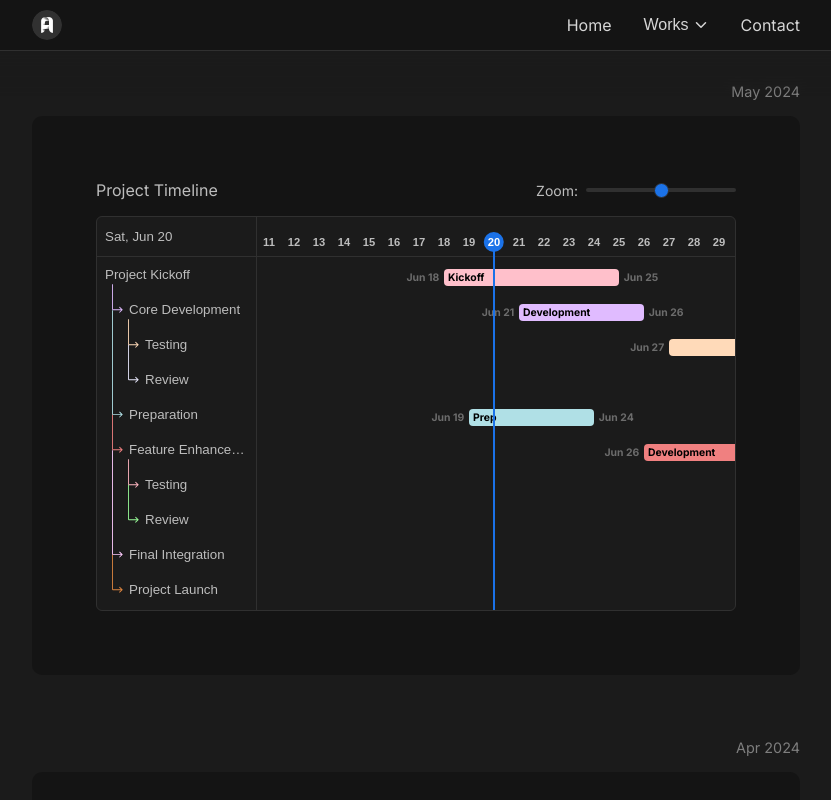
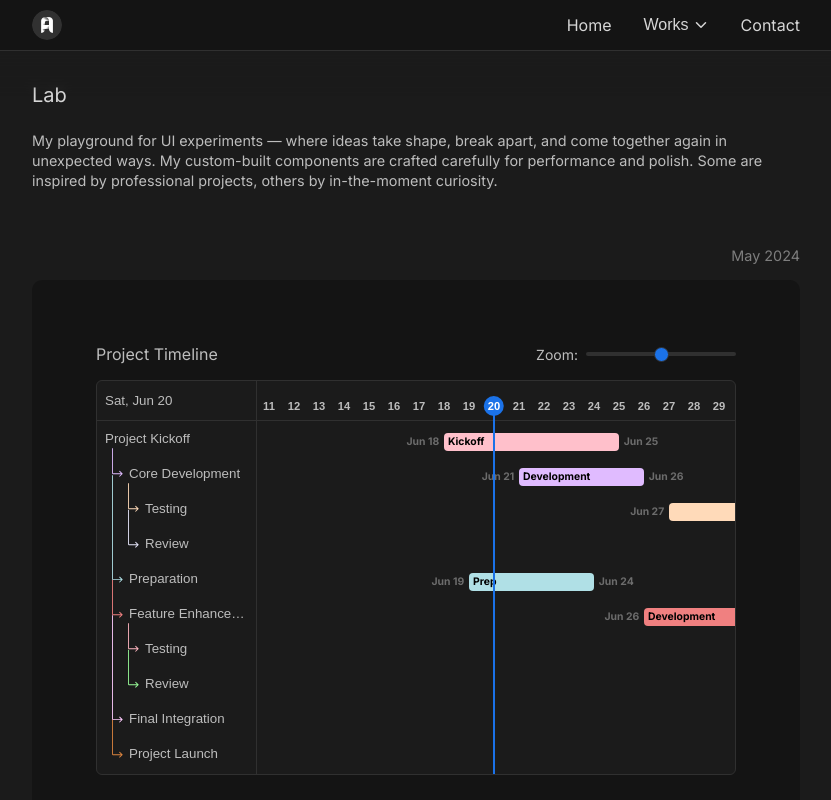
Before and after one commit to christiananagnostou/www, a Next.js app: page /lab in a window 1280 px wide. Shown: the top 800 px of the page, without its empty margins (224-1055 px from the left). Built offline with nearby package versions, Linux system fonts and the light colour scheme.

Commit message:
fix: a11y improvements

```diff
--- a/components/Home/FeaturedProjects.tsx
+++ b/components/Home/FeaturedProjects.tsx
@@ -44,7 +44,7 @@ const FeaturedProjects = () => (
       target="_blank"
       variants={fade}
     >
-      <Image src={LiftClubLogo} alt="Lift Club logo" />
+      <Image src={LiftClubLogo} alt="Lift Club logo" loading="eager" />
       Lift Club
     </ProjectLink>
 
@@ -54,7 +54,7 @@ const FeaturedProjects = () => (
       target="_blank"
       variants={fade}
     >
-      <Image src={JukeboxLogo} alt="Jukebox logo" className="darker" />
+      <Image src={JukeboxLogo} alt="Jukebox logo" className="darker" loading="eager" />
       Jukebox
     </ProjectLink>
   </Container>
--- a/components/Lab/gantt/ItemTitle/index.tsx
+++ b/components/Lab/gantt/ItemTitle/index.tsx
@@ -41,7 +41,7 @@ const ItemTitle = ({ item, idx, level, itemsChildrenMap, handleRowMouseOver, scr
         onMouseEnter={() => handleRowMouseOver(item.id)}
         onMouseLeave={() => handleRowMouseOver(-1)}
         onClick={() => scrollToDate(item.startDate || dayjs().format('YYYY-MM-DD'), 'smooth')}
-        paddingLeft={paddingLeft}
+        $paddingLeft={paddingLeft}
         height={RowHeight}
       >
         {item.parentId && (
--- a/components/Lab/gantt/ItemTitle/styles.ts
+++ b/components/Lab/gantt/ItemTitle/styles.ts
@@ -1,12 +1,12 @@
 import styled from 'styled-components'
 
-export const TitleButton = styled.button<{ paddingLeft: number; height: number }>`
+export const TitleButton = styled.button<{ $paddingLeft: number; height: number }>`
   display: flex;
   width: 100%;
   align-items: center;
   text-align: left;
   padding-right: 0.25rem;
-  padding-left: calc(${({ paddingLeft }) => `${paddingLeft}px`} + 0.25rem);
+  padding-left: calc(${({ $paddingLeft }) => `${$paddingLeft}px`} + 0.25rem);
   height: ${({ height }) => `${height}px`};
   background: transparent;
   color: inherit;
--- a/components/Layout.tsx
+++ b/components/Layout.tsx
@@ -1,8 +1,8 @@
-import Nav from "./Nav";
+import Nav from './Nav'
 
 interface Props {
-  children?: React.ReactNode;
-  title?: string;
+  children?: React.ReactNode
+  title?: string
 }
 
 const Layout = ({ children }: Props) => {
@@ -11,9 +11,11 @@ const Layout = ({ children }: Props) => {
       <Nav />
       <div className="blur" aria-hidden="true" />
 
-      {children}
+      <main id="main-content" tabIndex={-1}>
+        {children}
+      </main>
     </>
-  );
-};
+  )
+}
 
-export default Layout;
+export default Layout
--- a/components/Nav.tsx
+++ b/components/Nav.tsx
@@ -145,7 +145,7 @@ const Nav: React.FC = () => {
         >
           <motion.a href="/" aria-label="Home" variants={fade}>
             <LogoWrapper>
-              <Image src={Logo} alt="Logo" width={30} height={30} />
+              <Image src={Logo} alt="Logo" width={30} height={30} priority loading="eager" />
             </LogoWrapper>
           </motion.a>
 
--- a/pages/index.tsx
+++ b/pages/index.tsx
@@ -95,7 +95,7 @@ const Home = ({ posts, stravaActivities }: Props) => {
 
 export default Home
 
-const Container = styled(motion.main)`
+const Container = styled(motion.div)`
   max-width: var(--max-w-screen);
   min-height: calc(100vh - var(--nav-height));
   margin: auto;
--- a/pages/lab.tsx
+++ b/pages/lab.tsx
@@ -5,6 +5,7 @@ import { fade, pageAnimation } from '../components/animation'
 import DailyCalendar from '../components/Lab/calendar/DailyCalendar'
 import Gantt from '../components/Lab/gantt'
 import ganttProps from '../components/Lab/gantt/mockProps'
+import { Heading } from '../components/Shared/Heading'
 
 export default function lab() {
   return (
@@ -15,7 +16,17 @@ export default function lab() {
         <meta name="viewport" content="width=device-width, initial-scale=1" />
       </Head>
 
-      <LabItems variants={pageAnimation} initial="hidden" animate="show" exit="exit">
+      <Container variants={pageAnimation} initial="hidden" animate="show" exit="exit">
+        <Heading variants={fade}>
+          <h1>Lab</h1>
+          <p>
+            My playground for UI experiments — where ideas take shape, break apart, and come together again in
+            unexpected ways. My custom-built components are crafted carefully for performance and polish. Some are
+            inspired by professional projects, others by in-the-moment curiosity.
+          </p>
+        </Heading>
+
+        <LabItems>
           {/* Gantt */}
           <Item variants={fade}>
             <DateStyle>May 2024</DateStyle>
@@ -32,22 +43,30 @@ export default function lab() {
             </Inner>
           </Item>
         </LabItems>
+      </Container>
     </>
   )
 }
 
-const LabItems = styled(motion.div)`
+const Container = styled(motion.div)`
+  overflow: hidden;
   color: var(--text);
   max-width: var(--max-w-screen);
-  padding: 2rem 1rem;
-  margin: auto;
+  padding: 0 1rem;
+  margin: 2rem auto;
+
+  @media (max-width: 768px) {
+    padding: 2rem 1rem 4rem;
+  }
+`
+
+const LabItems = styled(motion.div)`
   display: flex;
   flex-direction: column;
   gap: 4rem;
 
   @media (max-width: 768px) {
     gap: 2rem;
-    padding: 2rem 0.5rem 4rem;
   }
 `
 
```
Also changed, not shown: components/Home/StravaActivities.tsx (+4 -4 lines), pages/art.tsx (+7 -12 lines). Lines whose indentation alone changed are shown as unchanged.
